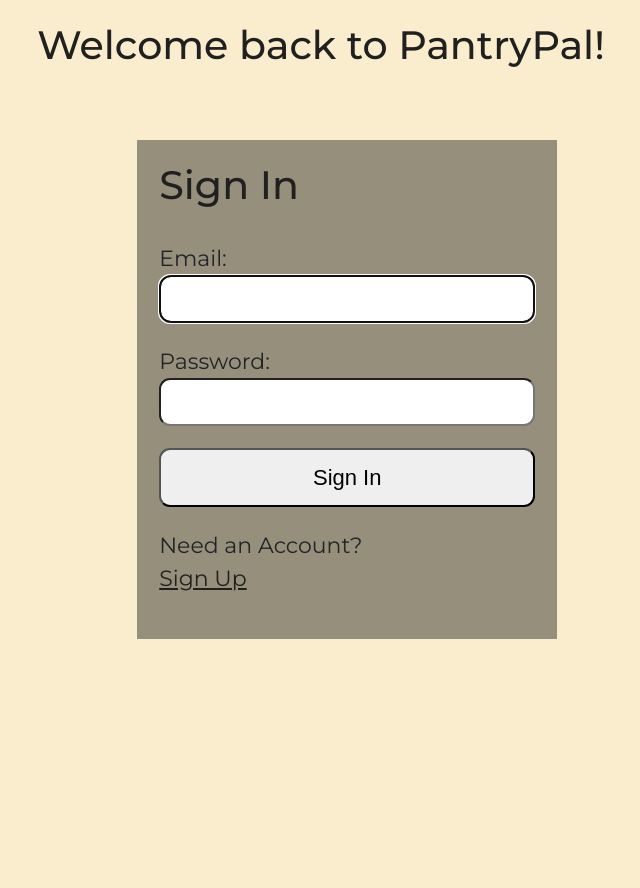
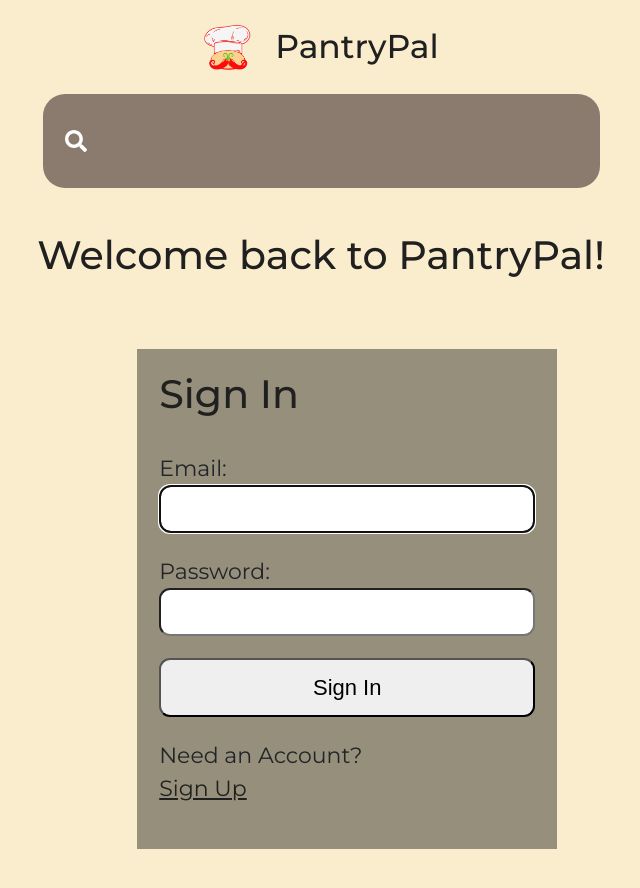
Before and after one commit to aylaurquizo/Pantry-Pal, a React (Create React App) app in the folder pantrypal/: page /login in a window 1280 px wide. Shown: the top 888 px of the page, without its empty margins (319-959 px from the left). Before the commit the page ends 800 px from the top, so only its background shows below. Built offline with nearby package versions, Linux system fonts and the light colour scheme; the HTML template or start-up script is replaced by a standard one.

Commit message:
logo and recipe

```diff
--- a/pantrypal/src/App.js
+++ b/pantrypal/src/App.js
@@ -4,6 +4,10 @@
 import Register from "./components/LoginSignup/Register";
 import Login from "./components/LoginSignup/Login";
 import Pages from "./pages/Pages"; // Assuming this handles routing within the authenticated layout.
+import Search from "./components/Search";
+import styled from "styled-components";
+import ImageFile from "./components/Assets/logo.png";
+import { Link } from "react-router-dom";
 
 function App() {
   // State to track if the user is signed in
@@ -11,24 +15,31 @@
 
   return (
     <Router>
+      <Header>
+        {/* Logo and Title on the same line */}
+        <Nav>
+          <Logo to="/">
+            <StyledImage />
+          </Logo>
+          <Title>PantryPal</Title>
+        </Nav>
+
+        {/* Search bar below the title */}
+        <SearchWrapper>
+          <Search />
+        </SearchWrapper>
+      </Header>
       {isSignedIn ? (
-        // If signed in, show Sidebar and Pages
         <div className="App">
           <h1>Welcome to PantryPal</h1>
           <Sidebar />
           <Pages />
         </div>
       ) : (
-        // If not signed in, show Routes for Login/Register
         <main className="App">
           <Routes>
             <Route path="/register" element={<Register />} />
-
-            <Route
-              path="/login"
-              element={<Login setIsSignedIn={setIsSignedIn} />}
-            />
-
+            <Route path="/login" element={<Login setIsSignedIn={setIsSignedIn} />} />
             <Route path="/" element={<Navigate to="/login" replace />} />
           </Routes>
         </main>
@@ -37,4 +48,50 @@
   );
 }
 
+// Styled component for the header section
+const Header = styled.div`
+  display: flex;
+  flex-direction: column;
+  align-items: center; /* Centers the search bar */
+  padding: 1rem 2rem;
+  background: rgb(250, 237, 205);
+`;
+
+// Styled component for the logo and title container
+const Nav = styled.div`
+  display: flex;
+  align-items: center; /* Aligns logo and title horizontally */
+  justify-content: center; /* Centers the logo and title */
+  width: 100%;
+  margin-bottom: 1rem; /* Adds spacing between Nav and Search */
+`;
+
+// Styled component for the logo
+const StyledImage = styled.div`
+  width: 50px;
+  height: 50px;
+  background: url(${ImageFile}) no-repeat center center;
+  background-size: contain;
+`;
+
+// Styled component for the logo link
+const Logo = styled(Link)`
+  display: flex;
+  text-decoration: none;
+  margin-right: 1rem; /* Adds spacing between the logo and the title */
+`;
+
+// Styled component for the title
+const Title = styled.h1`
+  font-size: 1.5rem;
+  margin: 0;
+`;
+
+// Wrapper for the search bar
+const SearchWrapper = styled.div`
+  width: 100%; /* Ensures the search bar spans the width */
+  display: flex;
+  justify-content: center; /* Centers the search bar */
+`;
+
 export default App;
--- a/pantrypal/src/components/LoginSignup/Login.js
+++ b/pantrypal/src/components/LoginSignup/Login.js
@@ -61,7 +61,7 @@
         {errMsg}
       </p>
       <h1>Sign In</h1>
-      <form onSubmit={handleSubmit}>
+      <form className="login-form" onSubmit={handleSubmit}>
         <label htmlFor="email">Email:</label>
         <input
           type="text"
--- a/pantrypal/src/components/LoginSignup/Register.js
+++ b/pantrypal/src/components/LoginSignup/Register.js
@@ -109,7 +109,7 @@
     <section>
         <p ref={errRef} className={errMsg ? "errmsg" : "offscreen"} aria-live="assertive">{errMsg}</p>
         <h1>Register</h1>
-        <form onSubmit={handleSubmit}>
+        <form className="login-form" onSubmit={handleSubmit}>
             <label htmlFor="full_name">
                 Full Name:
                 <span className={validFullName ? "valid" : "hide"}>
--- /dev/null
+++ b/pantrypal/src/components/Search.jsx
@@ -0,0 +1,52 @@
+import styled from 'styled-components';
+import { useState } from 'react';
+import { FaSearch } from 'react-icons/fa';
+import { useNavigate } from 'react-router-dom';
+
+function Search() {
+
+    const [input, setInput] = useState('');
+    const navigate = useNavigate();
+
+    const submitHandler = (e) => {
+        e.preventDefault();
+        navigate('/searched/' + input);
+    };
+
+  return (
+    <FormStyle onSubmit={submitHandler}>
+        <div>
+            <FaSearch></FaSearch>
+            <input onChange={(e) => setInput(e.target.value)} type='text' value={input}/>
+        </div>
+    </FormStyle>
+  )
+}
+
+const FormStyle = styled.form`
+    margin: 0rem 2rem;
+
+    div{
+        width: 100%;
+        position: relative;
+    }
+    input {
+        border: none;
+        background: rgba(138, 123, 110);
+        font-size: 1.5rem;
+        color: white;
+        padding: 1rem 3rem;
+        border-radius: 1rem;
+        outline: none;
+        width: 100%;
+    }
+    svg {
+        position: absolute;
+        top: 50%;
+        left: 0%;
+        transform: translate(100%, -50%);
+        color: white;
+    }
+`
+
+export default Search
--- a/pantrypal/src/components/Trending.jsx
+++ b/pantrypal/src/components/Trending.jsx
@@ -2,6 +2,7 @@
 import styled from "styled-components";
 import { Splide, SplideSlide } from '@splidejs/react-splide';
 import '@splidejs/splide/css';
+import {Link} from 'react-router-dom';
 
 function Trending() {
   const [trending, setTrending] = useState([]);
@@ -42,11 +43,13 @@
           {trending.map((recipe, index) => (
             <SplideSlide key={recipe.id}>
               <Card>
-                <img
-                  src={recipe.image}
-                  alt={recipe.title}
-                />
-                <p>{recipe.title}</p>
+                <Link to={'/recipe/' + recipe.id}>
+                  <img
+                    src={recipe.image}
+                    alt={recipe.title}
+                  />
+                  <p>{recipe.title}</p>
+                </Link>
               </Card>
 
             </SplideSlide>
--- a/pantrypal/src/index.css
+++ b/pantrypal/src/index.css
@@ -83,12 +83,41 @@
 }
 
 
-form {
+.login-form {
   display: flex;
   flex-direction: column;
   justify-content: space-evenly;
   flex-grow: 1;
   padding-bottom: 1rem;
+}
+
+.search-form {
+  margin: 0rem 2rem;
+
+  div{
+    width: 100%;
+    position: relative;
+  }
+
+}
+
+.search-form input {
+  border: none;
+  background: rgba(138, 123, 110);
+  font-size: 1.5rem;
+  color: white;
+  padding: 1rem 3rem;
+  border-radius: 1rem;
+  outline: none;
+  width: 100%;
+}
+
+.search-form svg {
+  position: absolute;
+  top: 50%;
+  left: 0%;
+  transform: translate(100%, -50%);
+  color: white;
 }
 
 a, a:visited {
--- a/pantrypal/src/pages/Pages.jsx
+++ b/pantrypal/src/pages/Pages.jsx
@@ -2,6 +2,8 @@
 import Home from './Home';
 import Profile from './Profile';
 import Favorites from './Favorites';
+import Searched from './Searched'
+import Recipe from './Recipe';
 import { Route, Routes } from 'react-router-dom';
 
 function Pages() {
@@ -10,6 +12,8 @@
         <Route path ="/" element={<Home />} />
         <Route path ="/profile" element={<Profile />} />
         <Route path ="/favorites" element={<Favorites />} />
+        <Route path ="/searched/:search" element={<Searched />} />
+        <Route path ="/recipe/:name" element={<Recipe />}/>
       </Routes>
   )
 }
--- /dev/null
+++ b/pantrypal/src/pages/Recipe.jsx
@@ -0,0 +1,95 @@
+import React, { useEffect, useState } from 'react';
+import styled from 'styled-components';
+import { useParams } from 'react-router-dom';
+
+function Recipe() {
+  let params = useParams();
+  const [details, setDetails] = useState({});
+  const [activeTab, setActiveTab] = useState('instructions');
+
+  const fetchDetails = async () => {
+    try {
+      const response = await fetch(
+        `https://api.spoonacular.com/recipes/${params.name}/information?apiKey=${process.env.REACT_APP_API_KEY}`
+      );
+
+      if (!response.ok) {
+        throw new Error("Failed to fetch recipe details");
+      }
+
+      const detailData = await response.json();
+      setDetails(detailData);
+    } catch (error) {
+      console.error("Error fetching recipe details:", error);
+    }
+  };
+
+  useEffect(() => {
+    fetchDetails();
+  }, [params.name]);
+
+  return (
+    <DetailWrapper>
+        <div>
+          <h2>
+            {details.title}
+          </h2>
+          <img src={details.image} alt="" />
+        </div>
+        <Info>
+          <Button className={activeTab === 'instructions' ? 'active' : ''} onClick={() => setActiveTab('instructions')}>
+            Instructions
+          </Button>
+          <Button className={activeTab === 'ingredients' ? 'active' : ''} onClick={() => setActiveTab('ingredients')}>
+            Ingredients
+          </Button>
+          {activeTab === 'instructions' && (
+              <div>
+                <h3 dangerouslySetInnerHTML={{__html: details.summary}}></h3>
+                <h3 dangerouslySetInnerHTML={{__html: details.instructions}}></h3>
+            </div>
+          )}
+          {activeTab === 'ingredients' && (
+            <ul>
+            {details.extendedIngredients.map((ingredient) => <li key={ingredient.id}>{ingredient.original}</li>)}
+          </ul>
+          )}
+        </Info>
+    </DetailWrapper>
+  );
+}
+
+const DetailWrapper = styled.div`
+  margin-top: 0.5rem;
+  margin-bottom: 5rem;
+  display: flex;
+  .active {
+    background: rgba(138, 123, 110);
+    color: white;
+  }
+  h2 {
+    margin-bottom: 2rem;
+  }
+  li {
+    font-size: 1.2rem;
+    line-height: 2.5rem;
+  }
+  ul {
+    margin-top: 2rem;
+  }
+`;
+
+const Button = styled.button`
+  padding: 1rem 2rem;
+  color: rgba(138, 123, 110);
+  background: white;
+  border: 2px solid black;
+  margin-right: 2rem;
+  font-weight: 600;
+`;
+
+const Info = styled.div`
+  margin-left: 10rem;
+`
+
+export default Recipe;
--- /dev/null
+++ b/pantrypal/src/pages/Searched.jsx
@@ -0,0 +1,81 @@
+import React, { useEffect, useState } from "react";
+import { useParams, Link } from "react-router-dom";
+import styled from "styled-components";
+
+function Searched() {
+  const [searchedRecipes, setSearchedRecipes] = useState([]);
+  const [error, setError] = useState(null);
+  let params = useParams();
+
+  const getSearched = async (name) => {
+    try {
+      const response = await fetch(
+        `https://api.spoonacular.com/recipes/complexSearch?apiKey=${process.env.REACT_APP_API_KEY}&query=${name}`
+      );
+
+      if (!response.ok) {
+        throw new Error("Failed to fetch recipes");
+      }
+
+      const data = await response.json();
+
+      if (data.results) {
+        setSearchedRecipes(data.results);
+      } else {
+        setSearchedRecipes([]);
+      }
+    } catch (error) {
+      console.error(error);
+      setError("An error occurred while fetching recipes");
+    }
+  };
+
+  useEffect(() => {
+    if (params.search) {
+      getSearched(params.search);
+    }
+  }, [params.search]);
+
+  if (error) {
+    return <div>{error}</div>;
+  }
+
+  return (
+    <Grid>
+      {searchedRecipes.length > 0 ? (
+        searchedRecipes.map((item) => (
+          <Card key={item.id}>
+            <Link to={'/recipe/' + item.id}>
+            <img src={item.image} alt={item.title} />
+            <h4>{item.title}</h4>
+            </Link>
+          </Card>
+        ))
+      ) : (
+        <p>No recipes found. Try another search term!</p>
+      )}
+    </Grid>
+  );
+}
+
+const Grid = styled.div`
+  display: grid;
+  grid-template-columns: repeat(auto-fit, minmax(10rem, 1fr));
+  grid-gap: 2rem;
+`;
+
+const Card = styled.div`
+  img {
+    width: 100%;
+    border-radius: 2rem;
+  }
+  a {
+    text-decoration: none;
+  }
+  h4 {
+    text-align: center;
+    padding: 0.5rem;
+  }
+`;
+
+export default Searched;
```
Also changed, not shown: pantrypal/src/components/Assets/logo.png (added).
